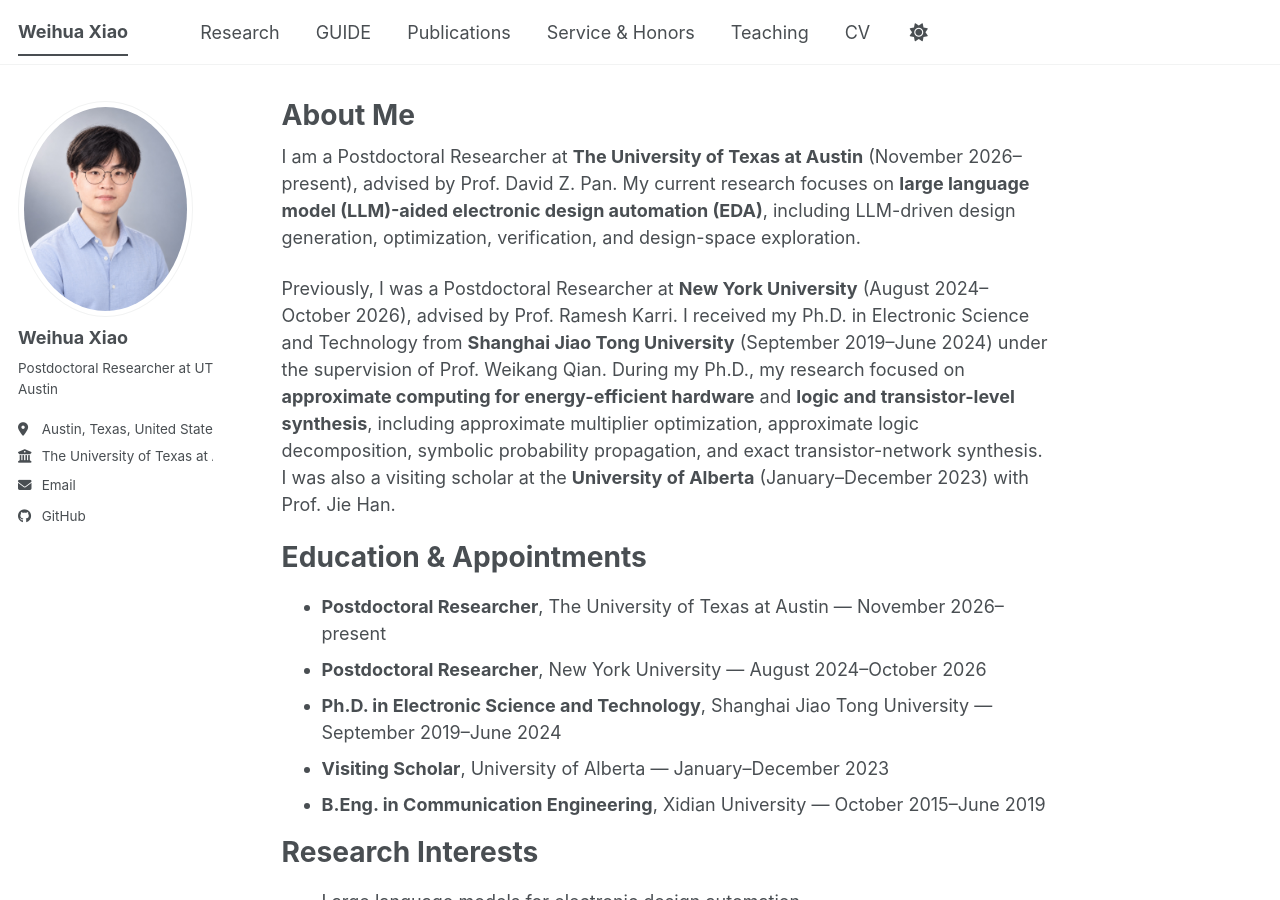
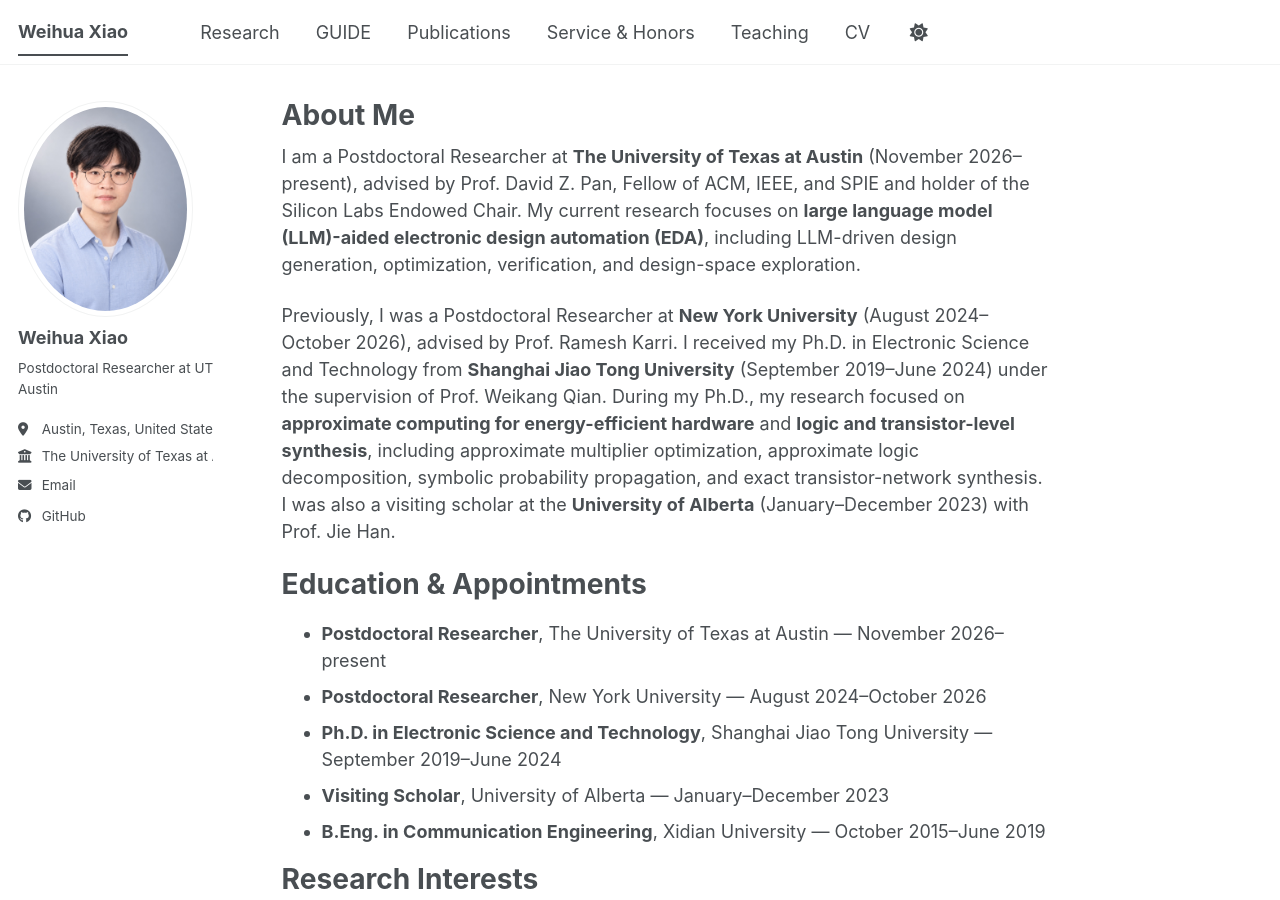
Before and after one commit to Weihua-Xiao/Weihua-Xiao.github.io, a Jekyll site: the page built from _pages/about.md, in a window 1280 px wide and 900 px high. Built offline with Jekyll 4.4.1, drawn with Linux system fonts in a browser that asks for light colours; a style sheet for code colours, icons or effects is not loaded.

Commit message:
Update David Pan titles

```diff
--- a/_pages/about.md
+++ b/_pages/about.md
@@ -7,7 +7,7 @@
   - /about.html
 ---
 
-I am a Postdoctoral Researcher at **The University of Texas at Austin** (November 2026–present), advised by Prof. David Z. Pan. My current research focuses on **large language model (LLM)-aided electronic design automation (EDA)**, including LLM-driven design generation, optimization, verification, and design-space exploration.
+I am a Postdoctoral Researcher at **The University of Texas at Austin** (November 2026–present), advised by Prof. David Z. Pan, Fellow of ACM, IEEE, and SPIE and holder of the Silicon Labs Endowed Chair. My current research focuses on **large language model (LLM)-aided electronic design automation (EDA)**, including LLM-driven design generation, optimization, verification, and design-space exploration.
 
 Previously, I was a Postdoctoral Researcher at **New York University** (August 2024–October 2026), advised by Prof. Ramesh Karri. I received my Ph.D. in Electronic Science and Technology from **Shanghai Jiao Tong University** (September 2019–June 2024) under the supervision of Prof. Weikang Qian. During my Ph.D., my research focused on **approximate computing for energy-efficient hardware** and **logic and transistor-level synthesis**, including approximate multiplier optimization, approximate logic decomposition, symbolic probability propagation, and exact transistor-network synthesis. I was also a visiting scholar at the **University of Alberta** (January–December 2023) with Prof. Jie Han.
 
```
Also changed, not shown: _pages/cv.md (+1 -1 lines), 1 other file.
